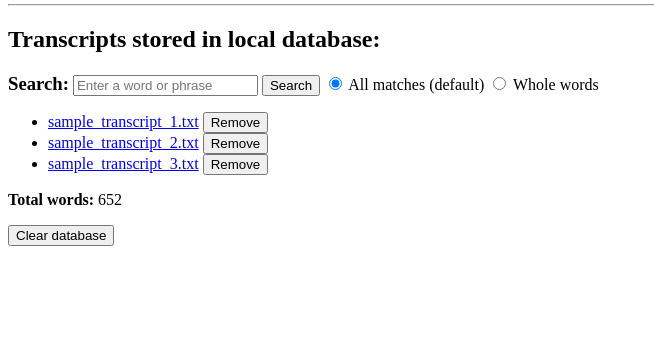
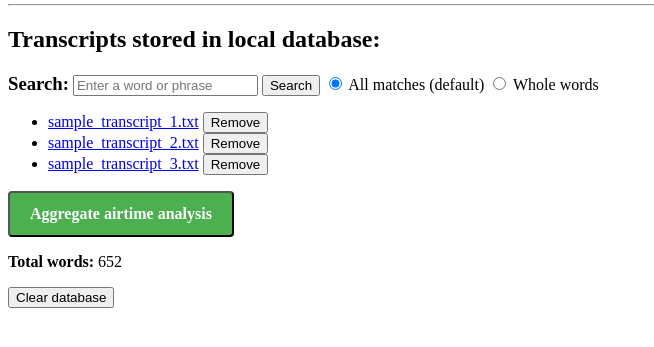
Before and after one commit to xinhuixu/corpus-analyzer, a Flask app: page / in a window 1280 px wide. Shown: the part 229-576 px from the top of the page, without its empty margins (0-654 px from the left). Run offline with Flask 3, Linux system fonts and the light colour scheme.

Commit message:
aggregate airtime feature

```diff
--- a/app.py
+++ b/app.py
@@ -179,6 +179,24 @@ def analyze_airtime_route(transcript_id):
 
     return render_template('transcript_display.html', transcript_id=transcript_id, filename=filename, transcript_data=transcript_data, speakers=speakers, airtimes=sorted_airtimes, total_airtime=total_airtime, airtimes_chart_path=airtimes_chart_path)
 
+from flask import flash, redirect, url_for
+
+@app.route('/aggregate_airtime_analysis', methods=['POST'])
+def aggregate_airtime_analysis_route():
+    aggregated_airtimes = aggregate_airtimes()
+    pie_chart_filename = generate_pie_chart(aggregated_airtimes, "aggregate")
+    print('Aggregate airtime analysis completed. Chart saved as: ' + pie_chart_filename)
+    pie_chart_url = url_for('static', filename="airtimes_chart_aggregate.png")
+
+    transcripts = Transcript.query.all()
+    total_words = get_or_set_cache('total_words', calculate_total_words)
+
+    return render_template('index.html',
+                           transcripts=transcripts,
+                           total_words=total_words,
+                           pie_chart_url=pie_chart_url,
+                           aggregated_airtimes=aggregated_airtimes)
+
 @app.route('/search_all', methods=['GET'])
 def search_all_route():
     search_query = request.args.get('search_query')
--- /dev/null
+++ b/static/styles.css
@@ -0,0 +1,25 @@
+header {
+    position: fixed;
+    top: 0;
+    right: 0;
+    padding: 2px;
+    background-color: #f9f9f9; /* Light grey background */
+    z-index: 1000; /* Ensures it stays on top of other content */
+}
+img {
+    max-width: 500px;
+    height: auto;
+}
+.airtime-button {
+    background-color: #4CAF50;
+    color: white;
+    padding: 12px 20px;
+    font-size: 16px;
+    font-family: serif;
+    font-weight: bold;
+    border-radius: 4px; /* Rounded corners */
+    cursor: pointer; /* Cursor on hover */
+}
+.airtime-button:hover {
+background-color: #45a049; /* Darker green */
+}
--- a/templates/index.html
+++ b/templates/index.html
@@ -4,6 +4,7 @@
     <meta charset="UTF-8">
     <meta name="viewport" content="width=device-width, initial-scale=1.0">
     <title>Corpus analyzer (under construction)</title>
+    <link href="{{ url_for('static', filename='styles.css') }}" rel="stylesheet">
 </head>
 <body>
     <h1>Corpus analyzer (under construction)</h1>
@@ -51,6 +52,37 @@
         {% endfor %}
     </ul>
 
+    <form action="{{ url_for('aggregate_airtime_analysis_route') }}" method="post">
+        <input type="submit" class="airtime-button" value="Aggregate airtime analysis">
+    </form>
+
+    {% if pie_chart_url %}
+    <div>
+        <img src="{{ pie_chart_url }}" alt="Aggregate airtime pie chart">
+    </div>
+    {% endif %}
+
+    {% if aggregated_airtimes %}
+    <table border="1">
+        <thead>
+            <tr>
+                <th>Speaker</th>
+                <th>Airtime (seconds)</th>
+            </tr>
+        </thead>
+        <tbody>
+            {% for speaker, duration in aggregated_airtimes.items() %}
+            <tr>
+                <td>{{ speaker }}</td>
+                <td>{{ duration }}</td>
+            </tr>
+            {% endfor %}
+        </tbody>
+    </table>
+
+    <br>
+    {% endif %}
+
     <p><b>Total words: </b>{{total_words}}</p>
     <form action="{{ url_for('delete_all_transcripts_route') }}" method="post" onsubmit="return confirm('Are you sure you want to remove all transcripts? This action cannot be undone.');">
         <input type="submit" value="Clear database">
--- a/utils.py
+++ b/utils.py
@@ -71,6 +71,21 @@ def calculate_airtimes(transcript_data):
     rounded_airtimes = {speaker: round(duration, 1) for speaker, duration in airtimes.items()}
     return rounded_airtimes
 
+# Sum the airtime data for all speakers across all transcripts
+# Airtime data for each transcript is already stored in JSON format in the database
+def aggregate_airtimes():
+    aggregated_airtimes = defaultdict(float)
+
+    transcripts = Transcript.query.all()
+    for transcript in transcripts:
+        for speaker, duration in transcript.airtimes.items():
+            aggregated_airtimes[speaker] += duration
+
+    rounded_aggregated_airtimes = {speaker: round(duration, 1)
+                                   for speaker, duration
+                                   in aggregated_airtimes.items()}
+
+    return rounded_aggregated_airtimes
 
 def generate_pie_chart(airtimes, filename):
     labels = airtimes.keys()
```
Also changed, not shown: templates/transcript_display.html (+2 -27 lines), instance/transcripts.db, static/airtimes_chart_aggregate.png (added).
